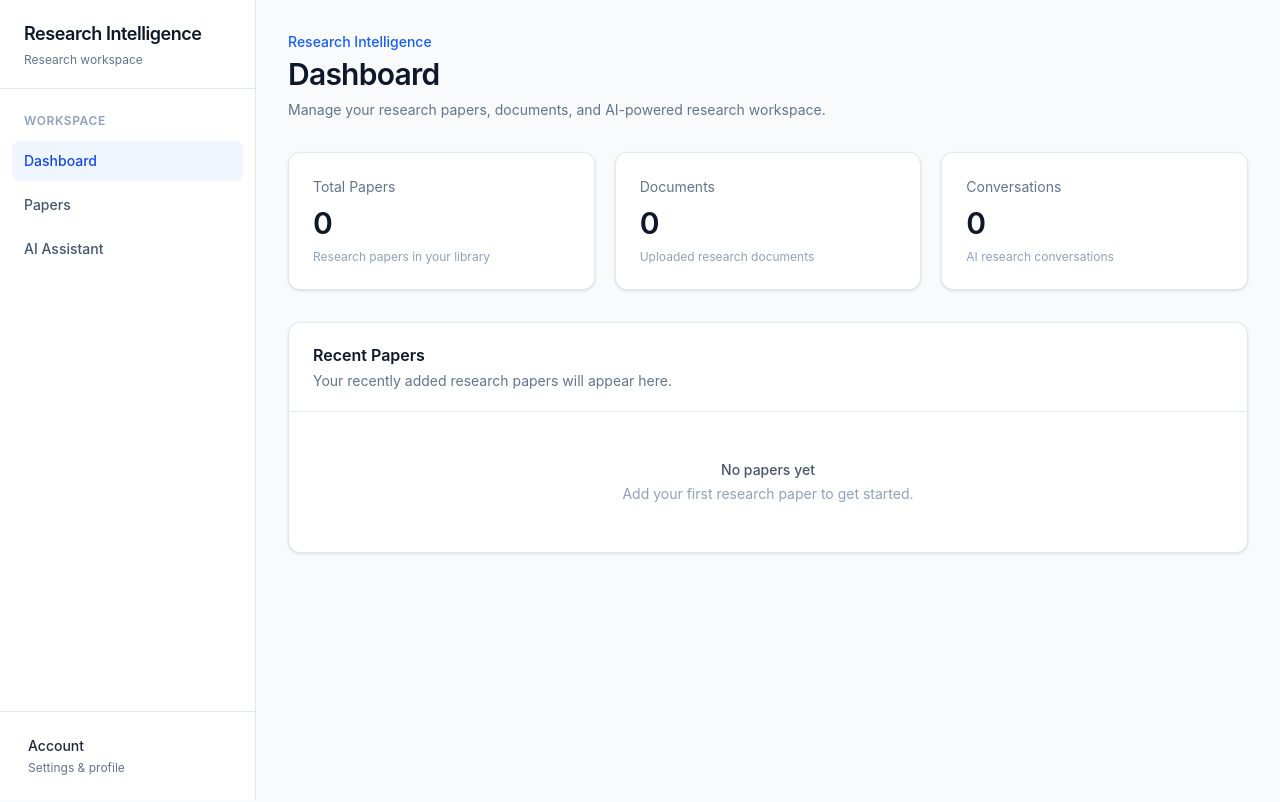
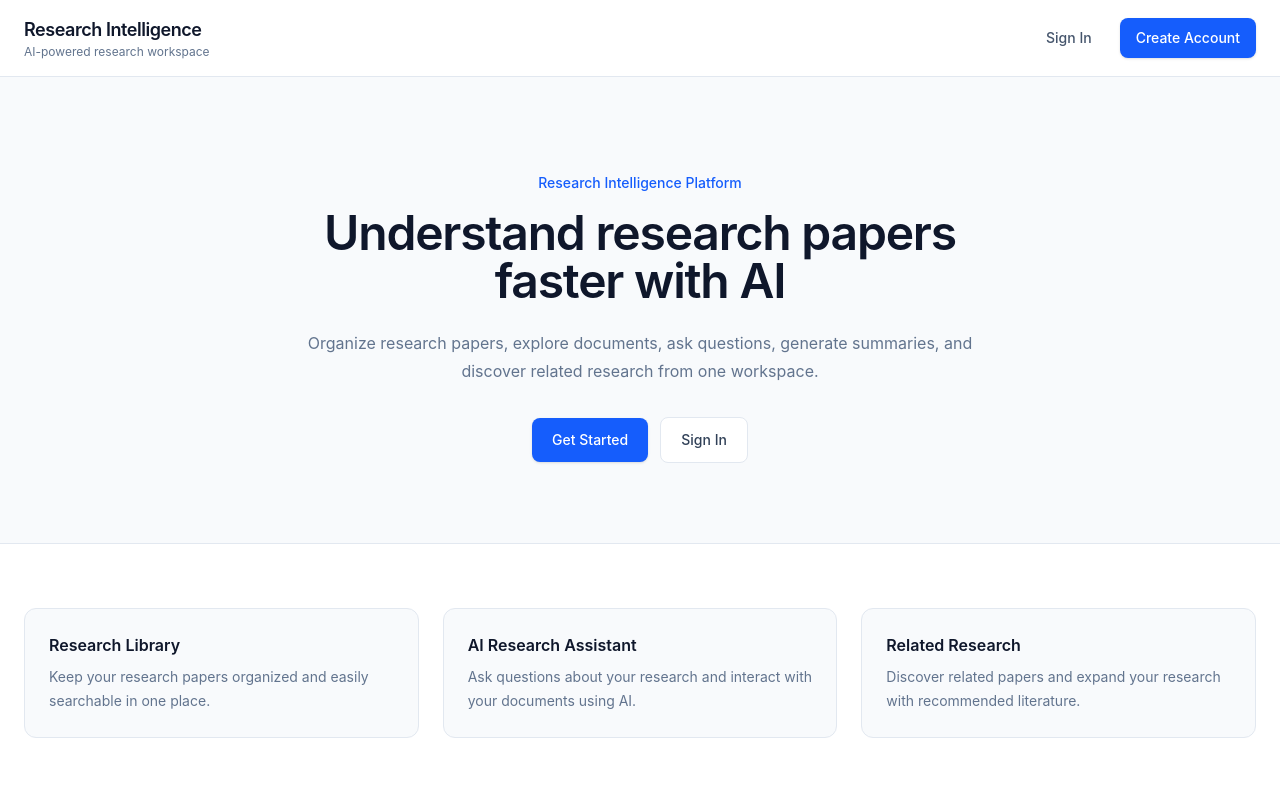
Before and after one commit to Abdullah1dev/research-intelligence-platform-frontend, a React (Vite) app: page / in a window 1280 px wide. Built offline with nearby package versions, Linux system fonts and the light colour scheme.

Commit message:
Create Main page and make buttons properly working

```diff
--- a/src/components/PaperCard.tsx
+++ b/src/components/PaperCard.tsx
@@ -1,4 +1,7 @@
+import { Link } from "react-router-dom";
+
 interface PaperCardProps {
+  id: number;
   title: string;
   authors: string;
   publicationYear: number;
@@ -8,6 +11,7 @@ interface PaperCardProps {
 }
 
 function PaperCard({
+  id,
   title,
   authors,
   publicationYear,
@@ -46,9 +50,12 @@ function PaperCard({
           </p>
         </div>
 
-        <button className="shrink-0 rounded-lg border border-slate-200 bg-white px-3 py-2 text-sm font-medium text-slate-700 transition-all duration-200 hover:border-blue-200 hover:bg-blue-50 hover:text-blue-700">
+        <Link
+          to={`/papers/${id}`}
+          className="shrink-0 rounded-lg border border-slate-200 bg-white px-3 py-2 text-sm font-medium text-slate-700 transition-all duration-200 hover:border-blue-200 hover:bg-blue-50 hover:text-blue-700"
+        >
           Open
-        </button>
+        </Link>
       </div>
     </article>
   );
--- a/src/components/Sidebar.tsx
+++ b/src/components/Sidebar.tsx
@@ -4,7 +4,7 @@ function Sidebar() {
   const navItems = [
     {
       label: "Dashboard",
-      path: "/",
+      path: "/dashboard",
     },
     {
       label: "Papers",
--- a/src/pages/CreatePaper.tsx
+++ b/src/pages/CreatePaper.tsx
@@ -1,3 +1,5 @@
+import { Link } from "react-router-dom";
+
 function CreatePaper() {
   return (
     <div className="p-8">
@@ -177,12 +179,12 @@ function CreatePaper() {
 
             {/* Actions */}
             <div className="flex items-center justify-end gap-3 border-t border-slate-200 pt-6">
-              <button
-                type="button"
-                className="rounded-lg border border-slate-200 bg-white px-4 py-2.5 text-sm font-medium text-slate-700 transition-colors duration-200 hover:bg-slate-50"
-              >
-                Cancel
-              </button>
+              <Link
+              to="/papers"
+              className="rounded-lg border border-slate-200 bg-white px-4 py-2.5 text-sm font-medium text-slate-700 transition-colors duration-200 hover:bg-slate-50"
+            >
+              Cancel
+            </Link>
 
               <button
                 type="submit"
--- /dev/null
+++ b/src/pages/Home.tsx
@@ -0,0 +1,118 @@
+import { Link } from "react-router-dom";
+
+function Home() {
+  return (
+    <div className="min-h-screen bg-slate-50">
+      {/* Navigation */}
+
+      <header className="border-b border-slate-200 bg-white">
+        <div className="mx-auto flex max-w-7xl items-center justify-between px-6 py-4">
+          <div>
+            <h1 className="text-lg font-semibold tracking-tight text-slate-900">
+              Research Intelligence
+            </h1>
+
+            <p className="text-xs text-slate-500">
+              AI-powered research workspace
+            </p>
+          </div>
+
+          <div className="flex items-center gap-3">
+            <Link
+              to="/login"
+              className="rounded-lg px-4 py-2 text-sm font-medium text-slate-600 transition-colors duration-200 hover:bg-slate-100 hover:text-slate-900"
+            >
+              Sign In
+            </Link>
+
+            <Link
+              to="/register"
+              className="rounded-lg bg-blue-600 px-4 py-2.5 text-sm font-medium text-white shadow-sm transition-all duration-200 hover:bg-blue-700 hover:shadow-md"
+            >
+              Create Account
+            </Link>
+          </div>
+        </div>
+      </header>
+
+      {/* Hero */}
+
+      <main>
+        <section className="mx-auto max-w-5xl px-6 pb-20 pt-24 text-center">
+          <p className="text-sm font-medium text-blue-600">
+            Research Intelligence Platform
+          </p>
+
+          <h2 className="mx-auto mt-4 max-w-3xl text-4xl font-semibold tracking-tight text-slate-900 sm:text-5xl">
+            Understand research papers faster with AI
+          </h2>
+
+          <p className="mx-auto mt-6 max-w-2xl text-base leading-7 text-slate-500">
+            Organize research papers, explore documents, ask
+            questions, generate summaries, and discover related
+            research from one workspace.
+          </p>
+
+          <div className="mt-8 flex items-center justify-center gap-3">
+            <Link
+              to="/register"
+              className="rounded-lg bg-blue-600 px-5 py-3 text-sm font-medium text-white shadow-sm transition-all duration-200 hover:bg-blue-700 hover:shadow-md"
+            >
+              Get Started
+            </Link>
+
+            <Link
+              to="/login"
+              className="rounded-lg border border-slate-200 bg-white px-5 py-3 text-sm font-medium text-slate-700 transition-all duration-200 hover:border-slate-300 hover:bg-slate-50"
+            >
+              Sign In
+            </Link>
+          </div>
+        </section>
+
+        {/* Features */}
+
+        <section className="border-t border-slate-200 bg-white">
+          <div className="mx-auto max-w-7xl px-6 py-16">
+            <div className="grid grid-cols-1 gap-6 md:grid-cols-3">
+              <div className="rounded-xl border border-slate-200 bg-slate-50 p-6 transition-all duration-200 hover:-translate-y-0.5 hover:shadow-sm">
+                <h3 className="text-base font-semibold text-slate-900">
+                  Research Library
+                </h3>
+
+                <p className="mt-2 text-sm leading-6 text-slate-500">
+                  Keep your research papers organized and easily
+                  searchable in one place.
+                </p>
+              </div>
+
+              <div className="rounded-xl border border-slate-200 bg-slate-50 p-6 transition-all duration-200 hover:-translate-y-0.5 hover:shadow-sm">
+                <h3 className="text-base font-semibold text-slate-900">
+                  AI Research Assistant
+                </h3>
+
+                <p className="mt-2 text-sm leading-6 text-slate-500">
+                  Ask questions about your research and interact
+                  with your documents using AI.
+                </p>
+              </div>
+
+              <div className="rounded-xl border border-slate-200 bg-slate-50 p-6 transition-all duration-200 hover:-translate-y-0.5 hover:shadow-sm">
+                <h3 className="text-base font-semibold text-slate-900">
+                  Related Research
+                </h3>
+
+                <p className="mt-2 text-sm leading-6 text-slate-500">
+                  Discover related papers and expand your research
+                  with recommended literature.
+                </p>
+              </div>
+            </div>
+          </div>
+        </section>
+      </main>
+    </div>
+  );
+}
+
+export default Home;
--- a/src/pages/PaperWorkspace.tsx
+++ b/src/pages/PaperWorkspace.tsx
@@ -1,8 +1,16 @@
+import { Link } from "react-router-dom";
+
 function PaperWorkspace() {
   return (
     <div className="p-8">
       {/* Header */}
 
+      <Link
+        to="/papers"
+        className="inline-flex items-center text-sm font-medium text-slate-500 transition-colors duration-200 hover:text-blue-600"
+        >
+        ← Back to Papers
+        </Link>
       <section>
         <p className="text-sm font-medium text-blue-600">
           Research Workspace
--- a/src/pages/Papers.tsx
+++ b/src/pages/Papers.tsx
@@ -1,8 +1,10 @@
+import { Link } from "react-router-dom";
 import PaperCard from "../components/PaperCard";
 
 function Papers() {
   const papers = [
     {
+      id: 1,
       title: "Attention Is All You Need",
       authors: "Ashish Vaswani et al.",
       publicationYear: 2017,
@@ -11,6 +13,7 @@ function Papers() {
       doi: "10.48550/arXiv.1706.03762",
     },
     {
+      id: 1,
       title: "BERT: Pre-training of Deep Bidirectional Transformers",
       authors: "Jacob Devlin et al.",
       publicationYear: 2019,
@@ -39,9 +42,11 @@ function Papers() {
             </p>
           </div>
 
-          <button className="rounded-lg bg-blue-600 px-4 py-2.5 text-sm font-medium text-white shadow-sm transition-all duration-200 hover:bg-blue-700 hover:shadow-md">
-            Add Paper
-          </button>
+          <Link
+          to="/papers/new"
+          className="rounded-lg bg-blue-600 px-4 py-2.5 text-sm font-medium text-white shadow-sm transition-all duration-200 hover:bg-blue-700 hover:shadow-md">
+      Add Paper
+    </Link>
         </div>
       </section>
 
--- /dev/null
+++ b/src/pages/Register.tsx
@@ -0,0 +1,116 @@
+import { Link } from "react-router-dom";
+
+function Register() {
+  return (
+    <div className="flex min-h-screen items-center justify-center bg-slate-50 px-6 py-12">
+      <div className="w-full max-w-md">
+        <div className="text-center">
+          <p className="text-sm font-medium text-blue-600">
+            Research Intelligence
+          </p>
+
+          <h1 className="mt-2 text-2xl font-semibold tracking-tight text-slate-900">
+            Create your account
+          </h1>
+
+          <p className="mt-2 text-sm text-slate-500">
+            Create an account to start managing your research.
+          </p>
+        </div>
+
+        <div className="mt-8 rounded-xl border border-slate-200 bg-white p-6 shadow-sm">
+          <form className="space-y-5">
+            <div>
+              <label
+                htmlFor="name"
+                className="block text-sm font-medium text-slate-700"
+              >
+                Name
+              </label>
+
+              <input
+                id="name"
+                name="name"
+                type="text"
+                placeholder="Your name"
+                className="mt-2 w-full rounded-lg border border-slate-200 bg-white px-4 py-3 text-sm text-slate-900 outline-none transition-all duration-200 placeholder:text-slate-400 focus:border-blue-500 focus:ring-2 focus:ring-blue-100"
+              />
+            </div>
+
+            <div>
+              <label
+                htmlFor="email"
+                className="block text-sm font-medium text-slate-700"
+              >
+                Email
+              </label>
+
+              <input
+                id="email"
+                name="email"
+                type="email"
+                placeholder="you@example.com"
+                className="mt-2 w-full rounded-lg border border-slate-200 bg-white px-4 py-3 text-sm text-slate-900 outline-none transition-all duration-200 placeholder:text-slate-400 focus:border-blue-500 focus:ring-2 focus:ring-blue-100"
+              />
+            </div>
+
+            <div>
+              <label
+                htmlFor="password"
+                className="block text-sm font-medium text-slate-700"
+              >
+                Password
+              </label>
+
+              <input
+                id="password"
+                name="password"
+                type="password"
+                placeholder="Create a password"
+                className="mt-2 w-full rounded-lg border border-slate-200 bg-white px-4 py-3 text-sm text-slate-900 outline-none transition-all duration-200 placeholder:text-slate-400 focus:border-blue-500 focus:ring-2 focus:ring-blue-100"
+              />
+            </div>
+
+            <div>
+              <label
+                htmlFor="confirm_password"
+                className="block text-sm font-medium text-slate-700"
+              >
+                Confirm Password
+              </label>
+
+              <input
+                id="confirm_password"
+                name="confirm_password"
+                type="password"
+                placeholder="Confirm your password"
+                className="mt-2 w-full rounded-lg border border-slate-200 bg-white px-4 py-3 text-sm text-slate-900 outline-none transition-all duration-200 placeholder:text-slate-400 focus:border-blue-500 focus:ring-2 focus:ring-blue-100"
+              />
+            </div>
+
+            <button
+              type="submit"
+              className="w-full rounded-lg bg-blue-600 px-4 py-3 text-sm font-medium text-white shadow-sm transition-all duration-200 hover:bg-blue-700 hover:shadow-md"
+            >
+              Create Account
+            </button>
+          </form>
+
+          <div className="mt-6 border-t border-slate-100 pt-6 text-center">
+            <p className="text-sm text-slate-500">
+              Already have an account?{" "}
+              <Link
+                to="/login"
+                className="font-medium text-blue-600 transition-colors duration-200 hover:text-blue-700"
+              >
+                Sign in
+              </Link>
+            </p>
+          </div>
+        </div>
+      </div>
+    </div>
+  );
+}
+
+export default Register;
--- a/src/router/index.tsx
+++ b/src/router/index.tsx
@@ -1,43 +1,56 @@
 import { createBrowserRouter } from "react-router-dom";
 
+import Home from "../pages/Home";
+import Login from "../pages/Login";
+import Register from "../pages/Register";
+
 import AppLayout from "../layouts/AppLayout";
+
 import Dashboard from "../pages/Dashboard";
 import Papers from "../pages/Papers";
 import CreatePaper from "../pages/CreatePaper";
 import PaperWorkspace from "../pages/PaperWorkspace";
 import Assistant from "../pages/Assistant";
-import Login from "../pages/Login";
 
 const router = createBrowserRouter([
   {
     path: "/",
-    element: <AppLayout />,
-    children: [
-      {
-        index: true,
-        element: <Dashboard />,
-      },
-      {
-        path: "papers",
-        element: <Papers />,
-      },
-      {
-      path: "papers/new",
-      element: <CreatePaper />,
-      },
-      {
-      path: "papers/:paperId",
-      element: <PaperWorkspace />,
-      },
-      {
-      path: "assistant",
-      element: <Assistant />,
-    },
-    {
+    element: <Home />,
+  },
+
+  {
     path: "/login",
     element: <Login />,
   },
 
+  {
+    path: "/register",
+    element: <Register />,
+  },
+
+  {
+    element: <AppLayout />,
+    children: [
+      {
+        path: "/dashboard",
+        element: <Dashboard />,
+      },
+      {
+        path: "/papers",
+        element: <Papers />,
+      },
+      {
+        path: "/papers/new",
+        element: <CreatePaper />,
+      },
+      {
+        path: "/papers/:paperId",
+        element: <PaperWorkspace />,
+      },
+      {
+        path: "/assistant",
+        element: <Assistant />,
+      },
     ],
   },
 ]);
```
